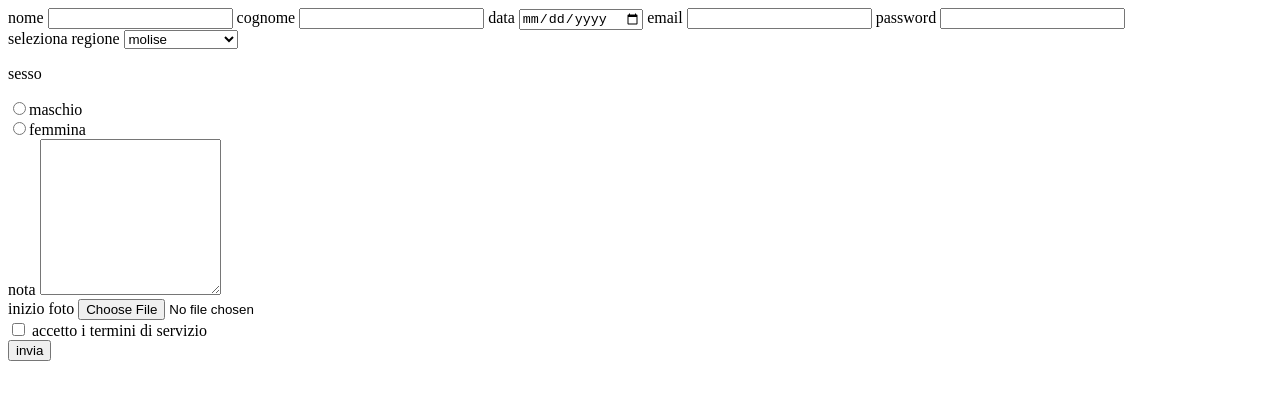
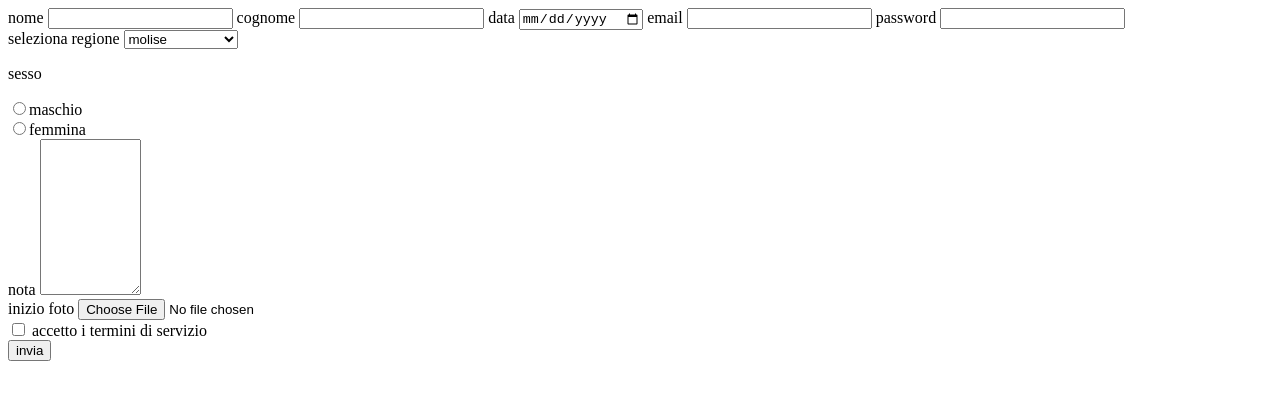
Before and after one commit to farchiuz/sms-isy.github.io, a plain HTML site: page form.html in a window 1280 px wide. Drawn offline with Linux system fonts and the light colour scheme.

Commit message:
Update form.html

```diff
--- a/form.html
+++ b/form.html
@@ -59,7 +59,7 @@
      <br>
 
      <lable for="nota" >nota</lable>
-     <textarea name= "nota" id="nota" cols="20" rows="10"></textarea>
+     <textarea name= "nota" id="nota" cols="10" rows="10"></textarea>
 
      <br>
      <leble for="foto" >inizio foto</lable>
```
